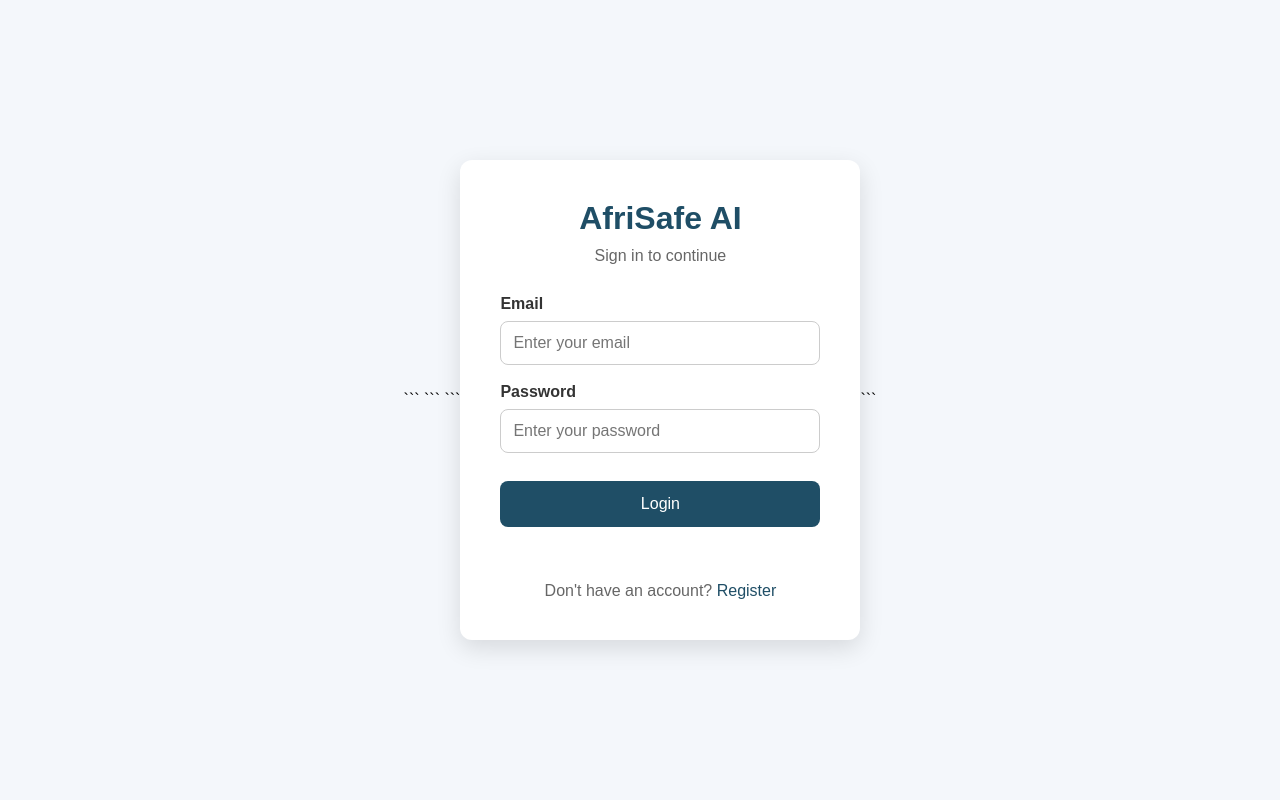
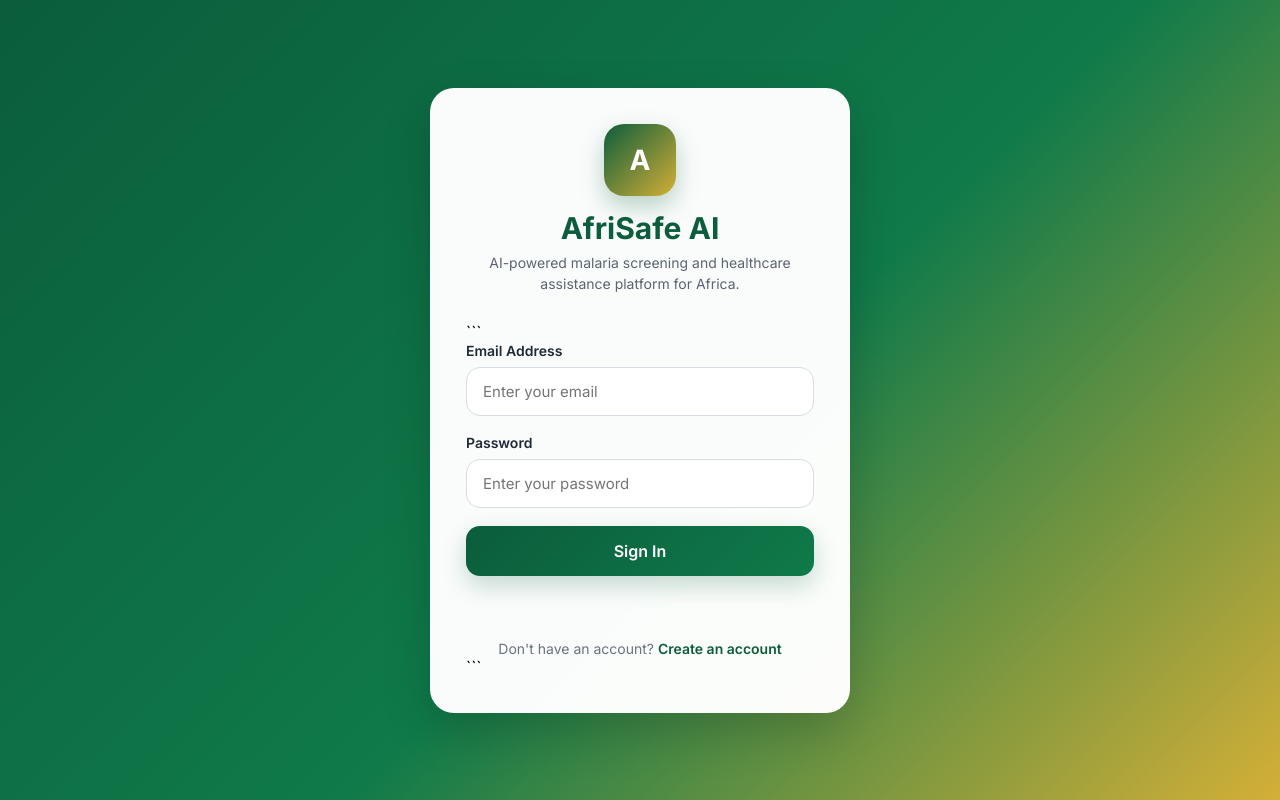
Before and after one commit to mahmudmukhtarhassan/Afrisafe-AI, a website: page frontend/login.html in a window 1280 px wide. Drawn offline with Linux system fonts and the light colour scheme.

Commit message:
Update login.html

````diff
--- a/frontend/login.html
+++ b/frontend/login.html
@@ -6,121 +6,176 @@
   <meta name="viewport" content="width=device-width, initial-scale=1.0" />
   <title>AfriSafe AI - Login</title>
 
-```
+  <link href="https://fonts.googleapis.com/css2?family=Inter:wght@300;400;500;600;700&display=swap" rel="stylesheet">
+
   <style>
     * {
       margin: 0;
       padding: 0;
       box-sizing: border-box;
-        font-family: Arial, sans-serif;
+      font-family: "Inter", sans-serif;
     }
 
     body {
-        background: #f4f7fb;
+      min-height: 100vh;
+      background: linear-gradient(135deg, #0b5d3b 0%, #0f7a4a 55%, #d4af37 100%);
       display: flex;
+      align-items: center;
       justify-content: center;
-        align-items: center;
-        height: 100vh;
+      padding: 24px;
     }
 
-    .login-container {
-        background: white;
-        padding: 40px;
-        border-radius: 12px;
-        box-shadow: 0 8px 24px rgba(0,0,0,0.12);
+    .login-card {
       width: 100%;
-        max-width: 400px;
+      max-width: 420px;
+      background: rgba(255,255,255,0.98);
+      border-radius: 24px;
+      padding: 36px;
+      box-shadow: 0 18px 48px rgba(0,0,0,0.18);
+      backdrop-filter: blur(10px);
     }
 
-    h1 {
-        text-align: center;
-        color: #1f4e66;
-        margin-bottom: 10px;
+    .brand {
+      display: flex;
+      flex-direction: column;
+      align-items: center;
+      margin-bottom: 28px;
     }
 
-    p {
+    .logo {
+      width: 72px;
+      height: 72px;
+      border-radius: 20px;
+      background: linear-gradient(135deg, #0b5d3b, #d4af37);
+      display: flex;
+      align-items: center;
+      justify-content: center;
+      color: #fff;
+      font-size: 28px;
+      font-weight: 700;
+      margin-bottom: 14px;
+      box-shadow: 0 10px 24px rgba(11,93,59,0.28);
+    }
+
+    .brand h1 {
+      font-size: 30px;
+      color: #0b5d3b;
+      margin-bottom: 6px;
+      font-weight: 700;
+    }
+
+    .brand p {
+      color: #5b6470;
+      font-size: 14px;
       text-align: center;
-        color: #666;
-        margin-bottom: 30px;
+      line-height: 1.5;
     }
 
     .form-group {
       margin-bottom: 18px;
     }
 
-    label {
+    .form-group label {
       display: block;
       margin-bottom: 8px;
-        color: #333;
-        font-weight: bold;
+      color: #1f2937;
+      font-weight: 600;
+      font-size: 14px;
     }
 
-    input {
+    .form-group input {
       width: 100%;
-        padding: 12px;
-        border: 1px solid #ccc;
-        border-radius: 8px;
-        font-size: 16px;
+      padding: 14px 16px;
+      border: 1px solid #d7dce3;
+      border-radius: 14px;
+      font-size: 15px;
+      transition: all .2s ease;
+      background: #fff;
     }
 
-    input:focus {
+    .form-group input:focus {
       outline: none;
-        border-color: #1f4e66;
+      border-color: #0b5d3b;
+      box-shadow: 0 0 0 4px rgba(11,93,59,0.12);
     }
 
-    button {
+    .login-btn {
       width: 100%;
-        padding: 14px;
-        background: #1f4e66;
+      padding: 15px;
+      border: none;
+      border-radius: 14px;
+      background: linear-gradient(135deg, #0b5d3b, #0f7a4a);
       color: white;
-        border: none;
-        border-radius: 8px;
       font-size: 16px;
+      font-weight: 600;
       cursor: pointer;
-        margin-top: 10px;
+      transition: transform .15s ease, box-shadow .2s ease;
+      box-shadow: 0 10px 24px rgba(11,93,59,0.22);
     }
 
-    button:hover {
-        background: #163b4d;
+    .login-btn:hover {
+      transform: translateY(-1px);
+      box-shadow: 0 14px 30px rgba(11,93,59,0.28);
+    }
+
+    .login-btn:disabled {
+      opacity: .7;
+      cursor: not-allowed;
+      transform: none;
+      box-shadow: none;
+    }
+
+    .status {
+      margin-top: 16px;
+      min-height: 22px;
+      text-align: center;
+      font-size: 14px;
+      color: #c62828;
     }
 
     .footer {
+      margin-top: 26px;
       text-align: center;
-        margin-top: 20px;
-        color: #666;
+      color: #6b7280;
+      font-size: 14px;
     }
 
     .footer a {
-        color: #1f4e66;
+      color: #0b5d3b;
       text-decoration: none;
+      font-weight: 600;
     }
 
     .footer a:hover {
       text-decoration: underline;
     }
 
-    #status {
-        margin-top: 15px;
-        text-align: center;
-        color: #d32f2f;
-        min-height: 20px;
+    @media (max-width: 480px) {
+      .login-card {
+        padding: 28px;
+        border-radius: 20px;
+      }
+
+      .brand h1 {
+        font-size: 26px;
+      }
     }
   </style>
-```
 
 </head>
-
 <body>
 
+  <div class="login-card">
+    <div class="brand">
+      <div class="logo">A</div>
+      <h1>AfriSafe AI</h1>
+      <p>AI-powered malaria screening and healthcare assistance platform for Africa.</p>
+    </div>
+
 ```
-<div class="login-container">
-    <h1>AfriSafe AI</h1>
-    <p>Sign in to continue</p>
-
 <form id="loginForm">
-
   <div class="form-group">
-            <label for="email">Email</label>
+    <label for="email">Email Address</label>
     <input
       type="email"
       id="email"
@@ -141,22 +196,24 @@
     />
   </div>
 
-        <button type="submit">Login</button>
+  <button type="submit" class="login-btn" id="loginBtn">
+    Sign In
+  </button>
 
-        <div id="status"></div>
-
+  <div id="status" class="status"></div>
 </form>
 
 <div class="footer">
   Don't have an account?
-        <a href="register.html">Register</a>
+  <a href="register.html">Create an account</a>
 </div>
+```
+
   </div>
 
-<!-- IMPORTANT: config.js must load first -->
   <script src="js/config.js"></script>
+
   <script src="js/login.js"></script>
-```
 
 </body>
 </html>
````
Lines whose indentation alone changed are shown as unchanged.
